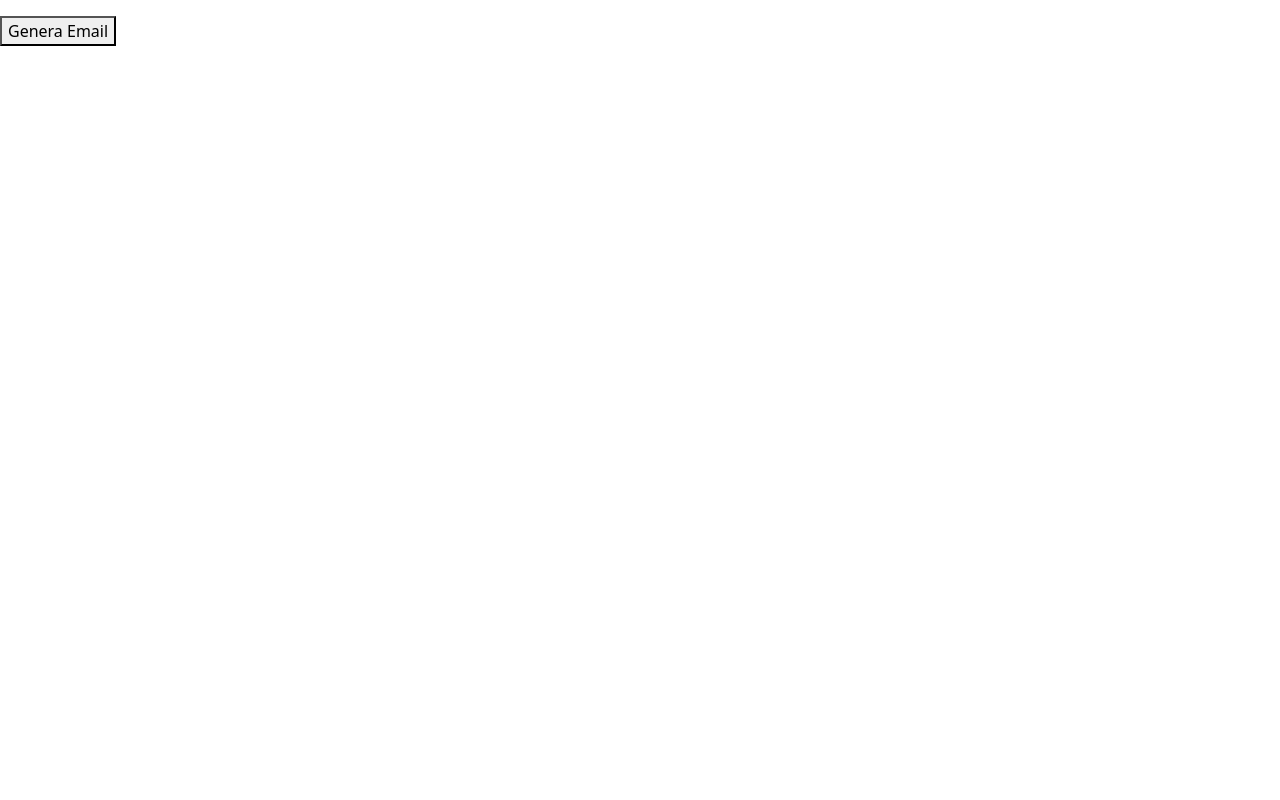
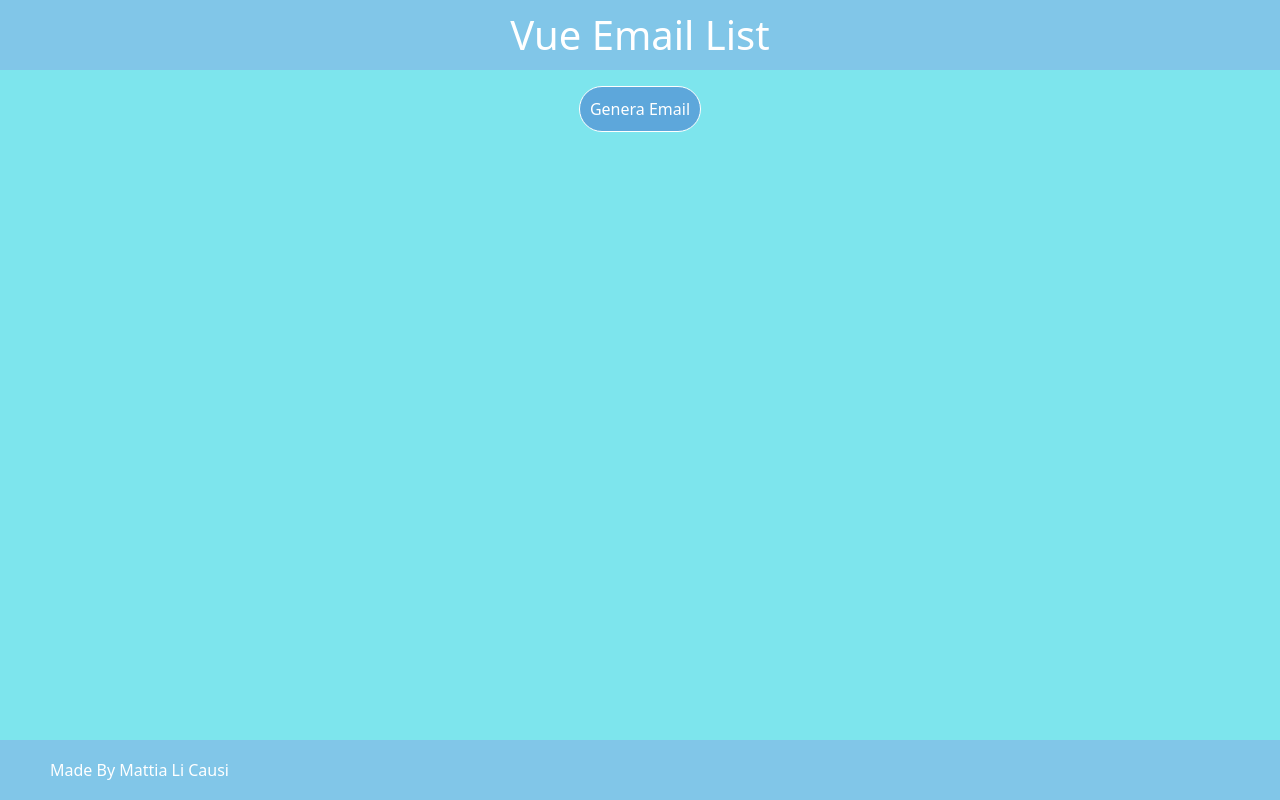
Before and after one commit to mattialicausi/vue-email-list, a plain HTML site: page index.html in a window 1280 px wide. Drawn offline with nearby package versions, Linux system fonts and the light colour scheme.

Commit message:
stilizzato template con css

```diff
--- a/css/style.css
+++ b/css/style.css
@@ -1 +1,57 @@
-/* GENERAL */
+/* PALETTE COLORI */
+:root{
+    --verdeAcqua: #7DE5ED;
+    --lightblue: #81C6E8;
+    --azzurro: #5DA7DB;
+    --viola: #5837D0;
+}
+
+/* MODIFICHE GENERALI */
+body{
+    color: white;
+}
+
+header{
+    height: 70px;
+    background-color: var(--lightblue);
+}
+
+main{
+    height: calc(100vh - 130px);
+    background-color: var(--verdeAcqua);
+}
+
+footer{
+    height: 60px;
+    background-color: var(--lightblue);
+}
+
+/* MAIN CONTENT */
+.btn-genera{
+    border: 1px solid white;
+    width: max-content;
+    padding: 10px;
+    background-color: var(--azzurro);
+}
+
+.btn-genera:hover{
+    cursor: pointer;
+}
+
+#contenitore-email{
+    margin: 0 auto;
+    padding-top: 20px;
+}
+
+.email{
+    border: 1px solid white;
+    background-color: var(--lightblue);
+    padding: 10px;
+    list-style: none;
+    margin: auto;
+}
+
+/* FOOTER */
+footer div{
+    padding-left: 50px;
+}
--- a/index.html
+++ b/index.html
@@ -13,10 +13,29 @@
 </head>
 <body>
     <div id="app">
-        <ul id="contenitore-email">
-            <li class="email" v-if="listaEmail.length === 10" v-for="(el, index) in listaEmail">{{listaEmail[index]}}</li>
-        </ul>
-        <button @click="callApi">Genera Email</button>
+        <header>
+                <h1 class="d-flex align-items-center justify-content-center h-100">Vue Email List</h1>
+        </header>
+        <main>
+                <!-- BUTTON PER AVVIARE FUNZIONE -->
+
+            <div class="row d-flex align-items-center justify-content-center pt-3">
+                <div class="rounded-pill btn-genera" @click="callApi">Genera Email</div>
+            </div>
+
+                <!-- EMAIL CICLATE -->
+
+            <ul id="contenitore-email" class="row">
+                <li class="email col-3" v-if="listaEmail.length === 10" v-for="(el, index) in listaEmail">{{listaEmail[index]}}</li>
+            </ul>
+        </main>
+
+        <footer>
+            <div class="d-flex align-items-center h-100">
+                Made By Mattia Li Causi
+            </div>
+        </footer>
+
     </div>
 </body>
 </html>
```
Also changed, not shown: js/script.js (+1 -10 lines).
